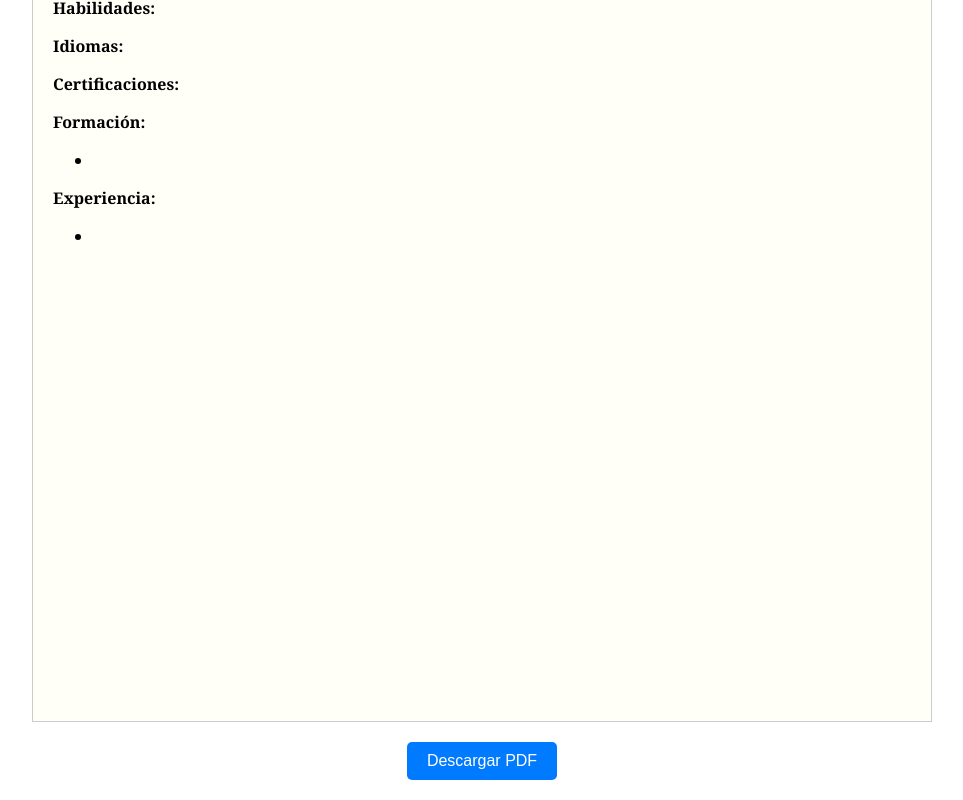
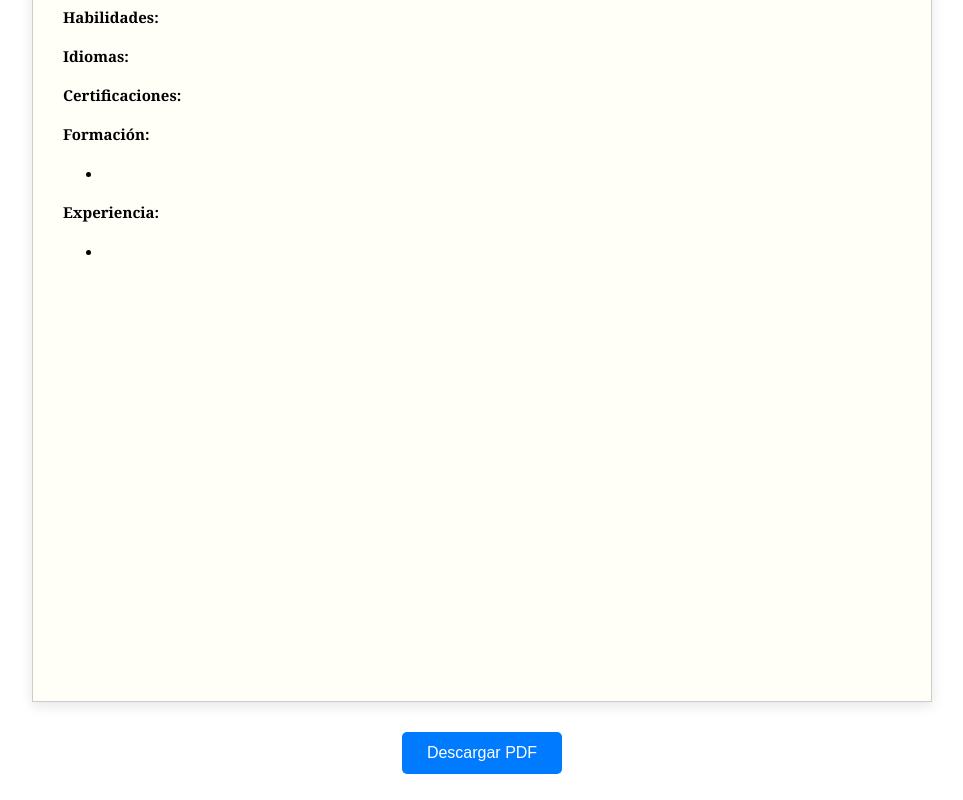
Before and after one commit to lucianodigiweb/cv-creator, a React (Create React App) app: page / in a window 1280 px wide. Shown: the part 749-1549 px from the top of the page, without its empty margins (158-1121 px from the left). Built offline with nearby package versions, Linux system fonts and the light colour scheme.

Commit message:
Versión estable funcional: vista previa y descarga de PDF

```diff
--- a/src/App.js
+++ b/src/App.js
@@ -41,7 +41,7 @@ function App() {
   const descargarPDF = () => {
     const contenido = document.getElementById("cv-preview");
     const opciones = {
-      margin: 0.5,
+      margin: [0.2, 0.5, 0.2, 0.5],
       filename: "mi_cv.pdf",
       image: { type: "jpeg", quality: 0.98 },
       html2canvas: { scale: 2, useCORS: true },
@@ -67,12 +67,12 @@ function App() {
       <h1 style={{ textAlign: "center" }}>Generador de CV</h1>
 
       <form style={{ display: "flex", flexDirection: "column", gap: "10px" }}>
-        <label>Nombre:<input type="text" name="nombre" value={datos.nombre} onChange={handleDatosChange} /></label>
-        <label>Correo electrónico:<input type="email" name="correo" value={datos.correo} onChange={handleDatosChange} /></label>
-        <label>Redes:<input type="text" name="redes" value={datos.redes} onChange={handleDatosChange} /></label>
-        <label>Habilidades:<input type="text" name="habilidades" value={datos.habilidades} onChange={handleDatosChange} /></label>
-        <label>Idiomas:<input type="text" name="idiomas" value={datos.idiomas} onChange={handleDatosChange} /></label>
-        <label>Certificaciones:<input type="text" name="certificaciones" value={datos.certificaciones} onChange={handleDatosChange} /></label>
+        <label>Nombre:<input type="text" name="nombre" value={datos.nombre} onChange={handleDatosChange} maxLength="100" /></label>
+        <label>Correo electrónico:<input type="email" name="correo" value={datos.correo} onChange={handleDatosChange} maxLength="100" /></label>
+        <label>Redes:<input type="text" name="redes" value={datos.redes} onChange={handleDatosChange} maxLength="200" /></label>
+        <label>Habilidades:<input type="text" name="habilidades" value={datos.habilidades} onChange={handleDatosChange} maxLength="300" /></label>
+        <label>Idiomas:<input type="text" name="idiomas" value={datos.idiomas} onChange={handleDatosChange} maxLength="200" /></label>
+        <label>Certificaciones:<input type="text" name="certificaciones" value={datos.certificaciones} onChange={handleDatosChange} maxLength="200" /></label>
         <label>Foto:<input type="file" name="foto" accept="image/*" onChange={handleDatosChange} /></label>
         <label>Plantilla:
           <select name="plantilla" value={datos.plantilla} onChange={handleDatosChange}>
@@ -83,26 +83,30 @@ function App() {
 
         <h3>Formación Académica</h3>
         {datos.formacion.map((item, idx) => (
-          <input key={idx} type="text" value={item} onChange={(e) => handleListaChange("formacion", idx, e.target.value)} />
+          <input key={idx} type="text" value={item} onChange={(e) => handleListaChange("formacion", idx, e.target.value)} maxLength="200" />
         ))}
         <button type="button" onClick={() => agregarCampo("formacion")}>+ Añadir Formación</button>
 
         <h3>Experiencia Laboral</h3>
         {datos.experiencia.map((item, idx) => (
-          <input key={idx} type="text" value={item} onChange={(e) => handleListaChange("experiencia", idx, e.target.value)} />
+          <input key={idx} type="text" value={item} onChange={(e) => handleListaChange("experiencia", idx, e.target.value)} maxLength="200" />
         ))}
         <button type="button" onClick={() => agregarCampo("experiencia")}>+ Añadir Experiencia</button>
       </form>
 
       <div id="cv-preview" style={{
         border: "1px solid #ccc",
-        padding: "20px",
+        padding: "20px 30px",
         backgroundColor: datos.plantilla === "moderna" ? "#e9f7ff" : "#fffef7",
         fontFamily: datos.plantilla === "moderna" ? "Verdana, sans-serif" : "Georgia, serif",
-        marginTop: "30px",
-        minHeight: "800px"
+        marginTop: "10px",
+        minHeight: "800px",
+        color: "#000",
+        boxShadow: "0 4px 12px rgba(0,0,0,0.1)",
+        lineHeight: "1.6",
+        fontSize: "15px"
       }}>
-        <h2>{datos.nombre}</h2>
+        <h2 style={{ borderBottom: "1px solid #ccc", paddingBottom: "8px" }}>{datos.nombre}</h2>
         <p><strong>Correo:</strong> {datos.correo}</p>
         <p><strong>Redes:</strong> {datos.redes}</p>
         <p><strong>Habilidades:</strong> {datos.habilidades}</p>
@@ -123,15 +127,15 @@ function App() {
           </div>
         )}
 
-        {datos.foto && <img src={datos.foto} alt="Foto" style={{ width: "150px", marginTop: "10px", borderRadius: "5px" }} />}
+        {datos.foto && <img src={datos.foto} alt="Foto" style={{ width: "150px", marginTop: "20px", borderRadius: "5px", boxShadow: "0 0 8px rgba(0,0,0,0.1)" }} />}
       </div>
 
-      <div style={{ textAlign: "center", marginTop: "20px" }}>
+      <div style={{ textAlign: "center", marginTop: "30px" }}>
         <button
           onClick={descargarPDF}
           id="descargar-pdf"
           style={{
-            padding: "10px 20px",
+            padding: "12px 25px",
             fontSize: "16px",
             backgroundColor: "#007bff",
             color: "white",
```
